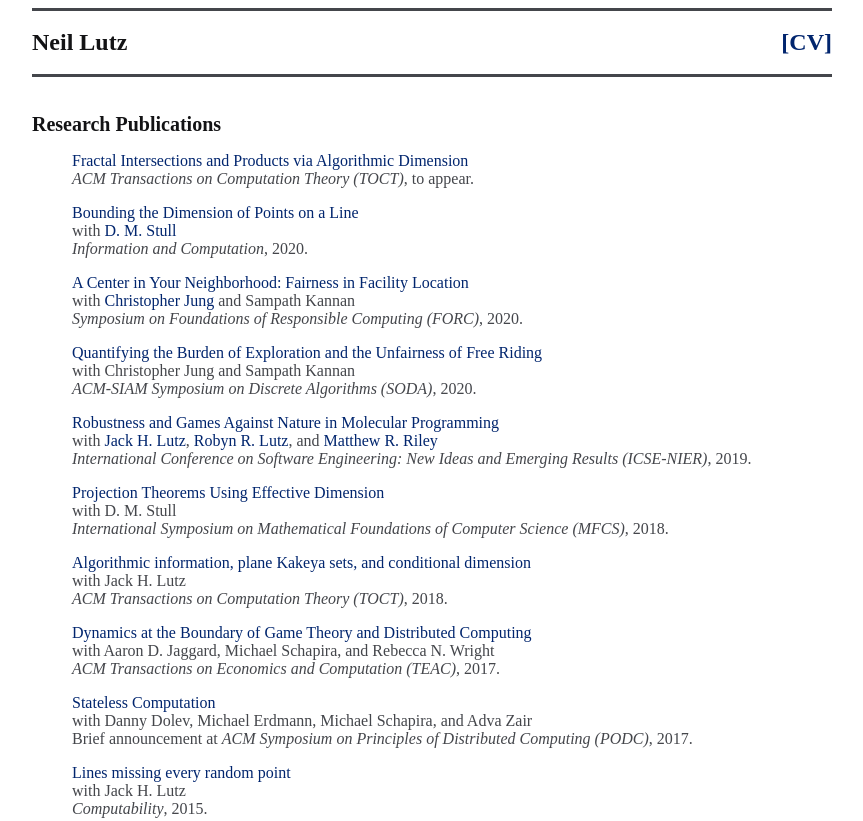
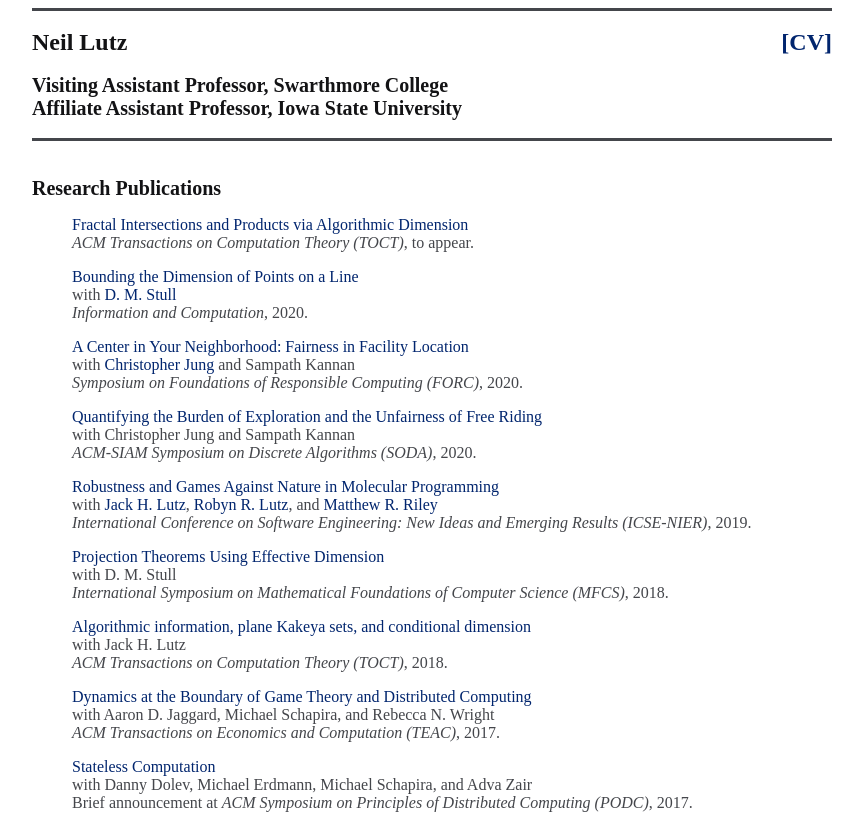
Before and after one commit to neillutz/neillutz.github.io, a plain HTML site: page index.html in a window 1280 px wide. Shown: the top 821 px of the page, without its empty margins (208-1071 px from the left). Drawn offline with Linux system fonts and the light colour scheme; a web font is replaced by a local one.

Commit message:
Update index.html

```diff
--- a/index.html
+++ b/index.html
@@ -21,7 +21,12 @@
 		<div style="border-style:solid none solid none;">
 		<br>
 		<span style="font-size:1.5em; font-weight:bold; color:#131315"> Neil Lutz</span>
-		<span style="float:right; font-size:1.5em; font-weight:bold;"><a href="LutzCV-2021.pdf">[CV]</a></span><br><br>
+		<span style="float:right; font-size:1.5em; font-weight:bold;"><a href="LutzCV-2021.pdf">[CV]</a></span>
+		<br><br>
+		<span style="font-size:1.25em; font-weight:bold; color:#131315"> Visiting Assistant Professor, Swarthmore College<br>
+Affiliate Assistant Professor, Iowa State University</span>
+
+<br><br>
 		</div>
 		<br><br>
 		<span style="font-size:1.25em; font-weight:bold; color:#131315">Research Publications</span>
```
